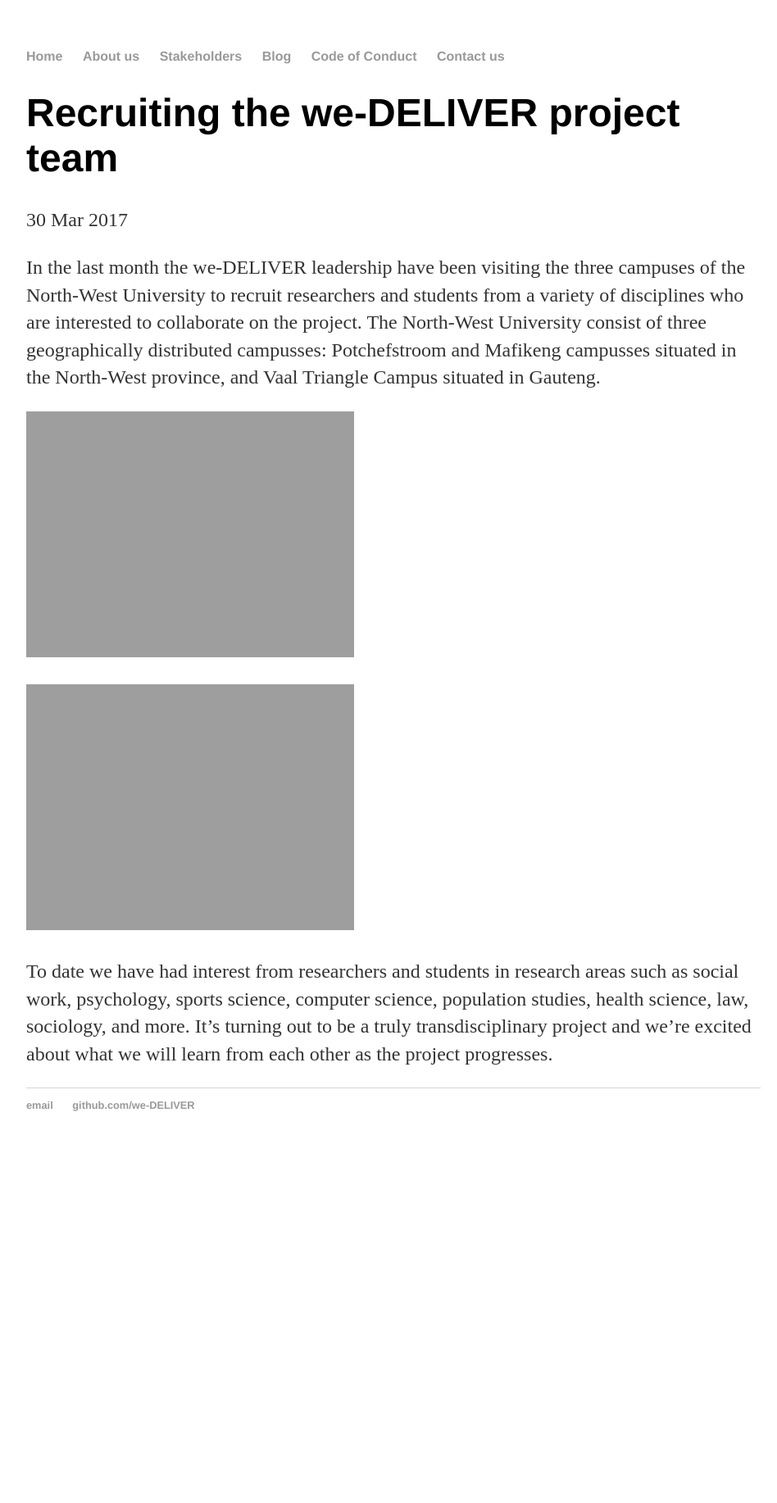
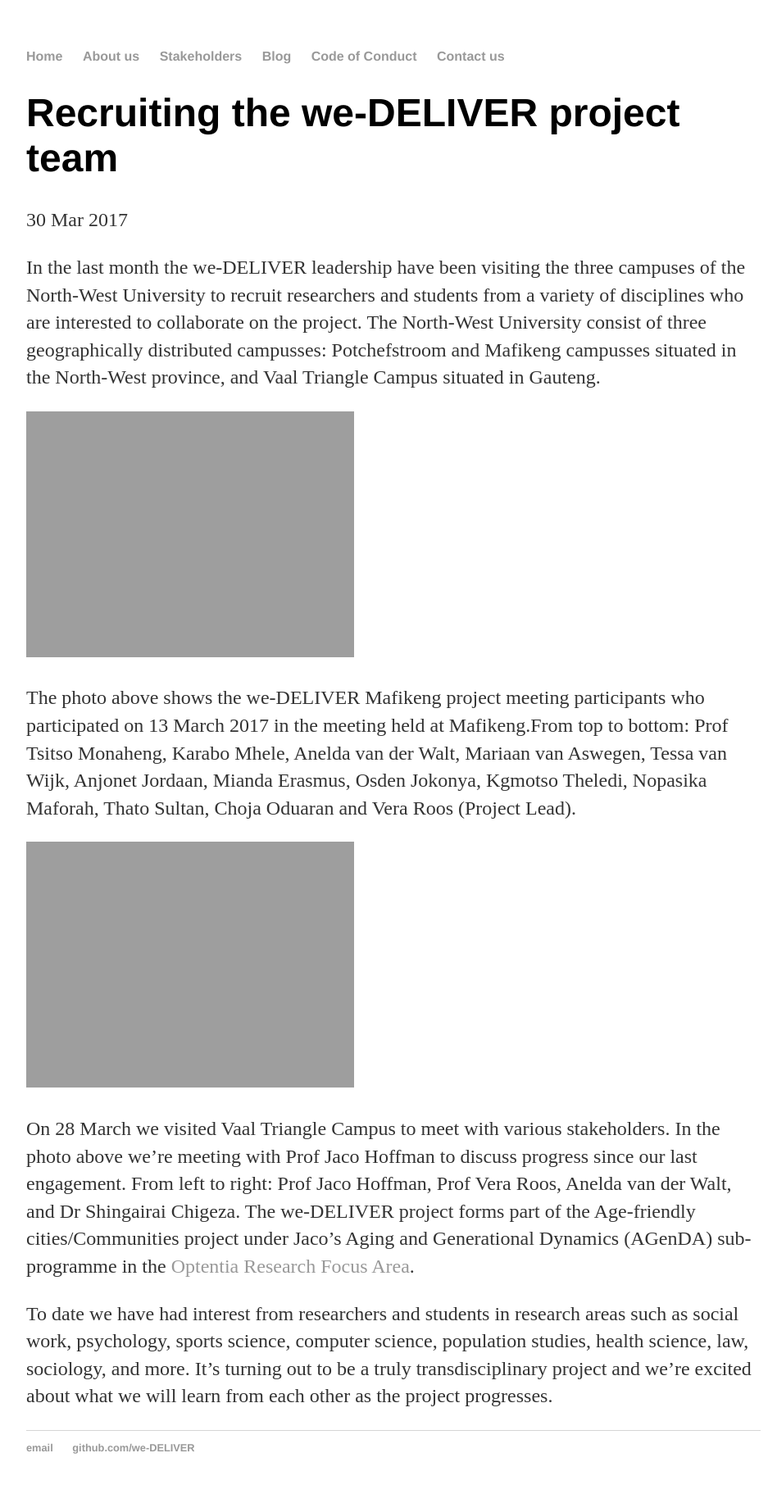
Before and after one commit to zjsteyn/we-DELIVER.github.io, a Jekyll site: the page built from _posts/2017-03-30-campus-meetings.md, in a window 1280 px wide. Shown: the whole page at 82% size, without its empty margins (160-1108 px from the left). Built offline with Jekyll 4.4.1, drawn with Linux system fonts in a browser that asks for light colours; before the commit the page ends 1416 px from its top, so only the background shows below that.

Commit message:
Update 2017-03-30-campus-meetings.md

```diff
--- a/_posts/2017-03-30-campus-meetings.md
+++ b/_posts/2017-03-30-campus-meetings.md
@@ -6,8 +6,12 @@
 
 In the last month the we-DELIVER leadership have been visiting the three campuses of the North-West University to recruit researchers and students from a variety of disciplines who are interested to collaborate on the project.  The North-West University consist of three geographically distributed campusses: Potchefstroom and Mafikeng campusses situated in the North-West province, and Vaal Triangle Campus situated in Gauteng.
 
-![Team meeting at Mafikeng]({{ site.url }}/assets/20170313_114848-Mafikeng.jpg)
+![Team meeting at Mafikeng]({{ site.url }}/assets/20170313_114848-Mafikeng.jpg =250x)
 
-![Team meeting at Vaal Triangle Campus]({{ site.url}}/assets/20170328_115003-Vaal.jpg)
+The photo above shows the we-DELIVER Mafikeng project meeting participants who participated on 13 March 2017 in the meeting held at Mafikeng.From top to bottom: Prof Tsitso Monaheng, Karabo Mhele, Anelda van der Walt, Mariaan van Aswegen, Tessa van Wijk, Anjonet Jordaan, Mianda Erasmus, Osden Jokonya, Kgmotso Theledi, Nopasika Maforah, Thato Sultan, Choja Oduaran and Vera Roos (Project Lead).
+
+![Team meeting at Vaal Triangle Campus]({{ site.url}}/assets/20170328_115003-Vaal.jpg =250x)
+
+On 28 March we visited Vaal Triangle Campus to meet with various stakeholders. In the photo above we're meeting with Prof Jaco Hoffman to discuss progress since our last engagement. From left to right: Prof Jaco Hoffman, Prof Vera Roos, Anelda van der Walt, and Dr Shingairai Chigeza. The we-DELIVER project forms part of the Age-friendly cities/Communities project under Jaco's Aging and Generational Dynamics (AGenDA) sub-programme in the [Optentia Research Focus Area](http://www.optentia.co.za/).
 
 To date we have had interest from researchers and students in research areas such as social work, psychology, sports science, computer science, population studies, health science, law, sociology, and more. It's turning out to be a truly transdisciplinary project and we're excited about what we will learn from each other as the project progresses.
```
